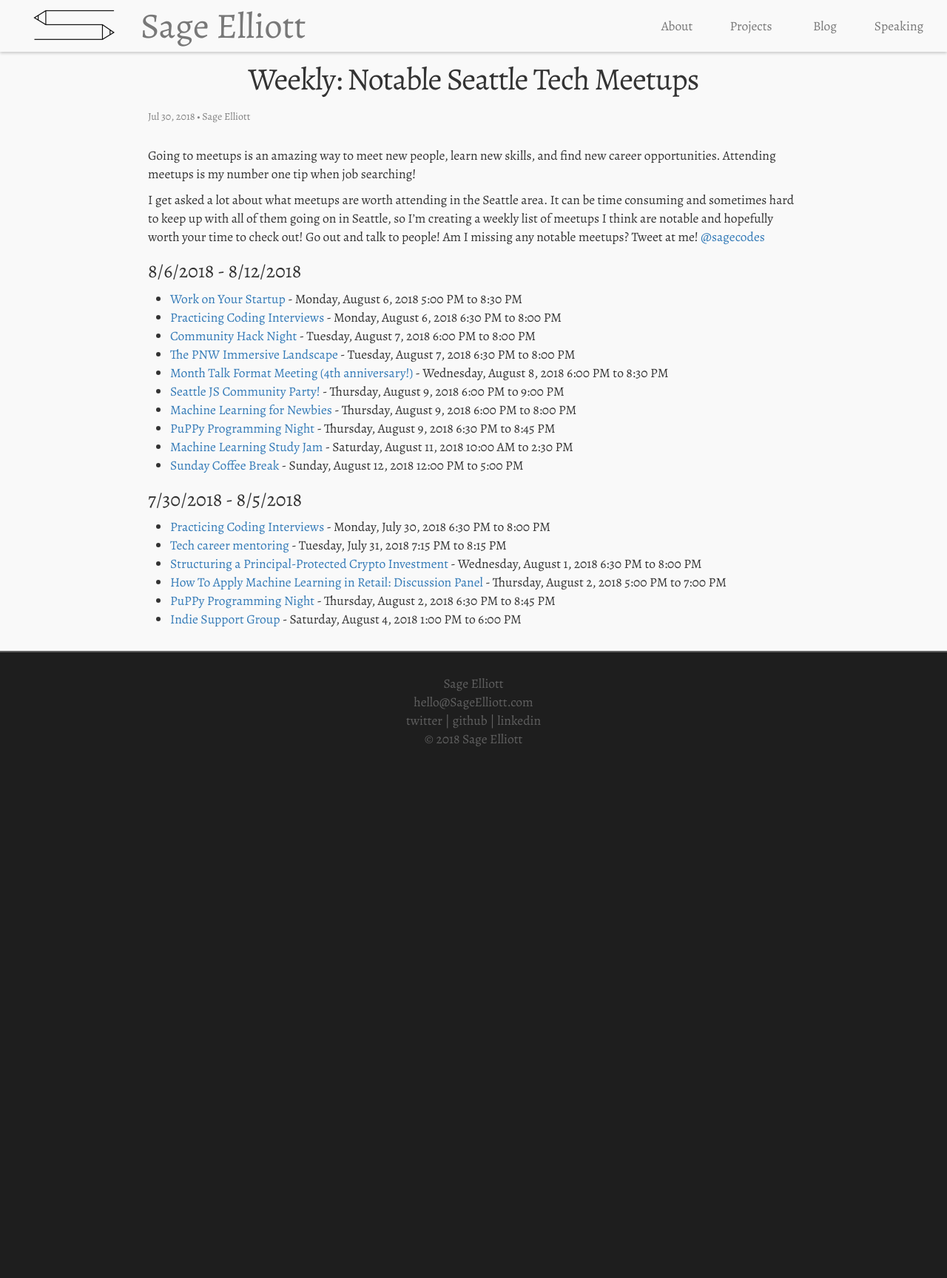
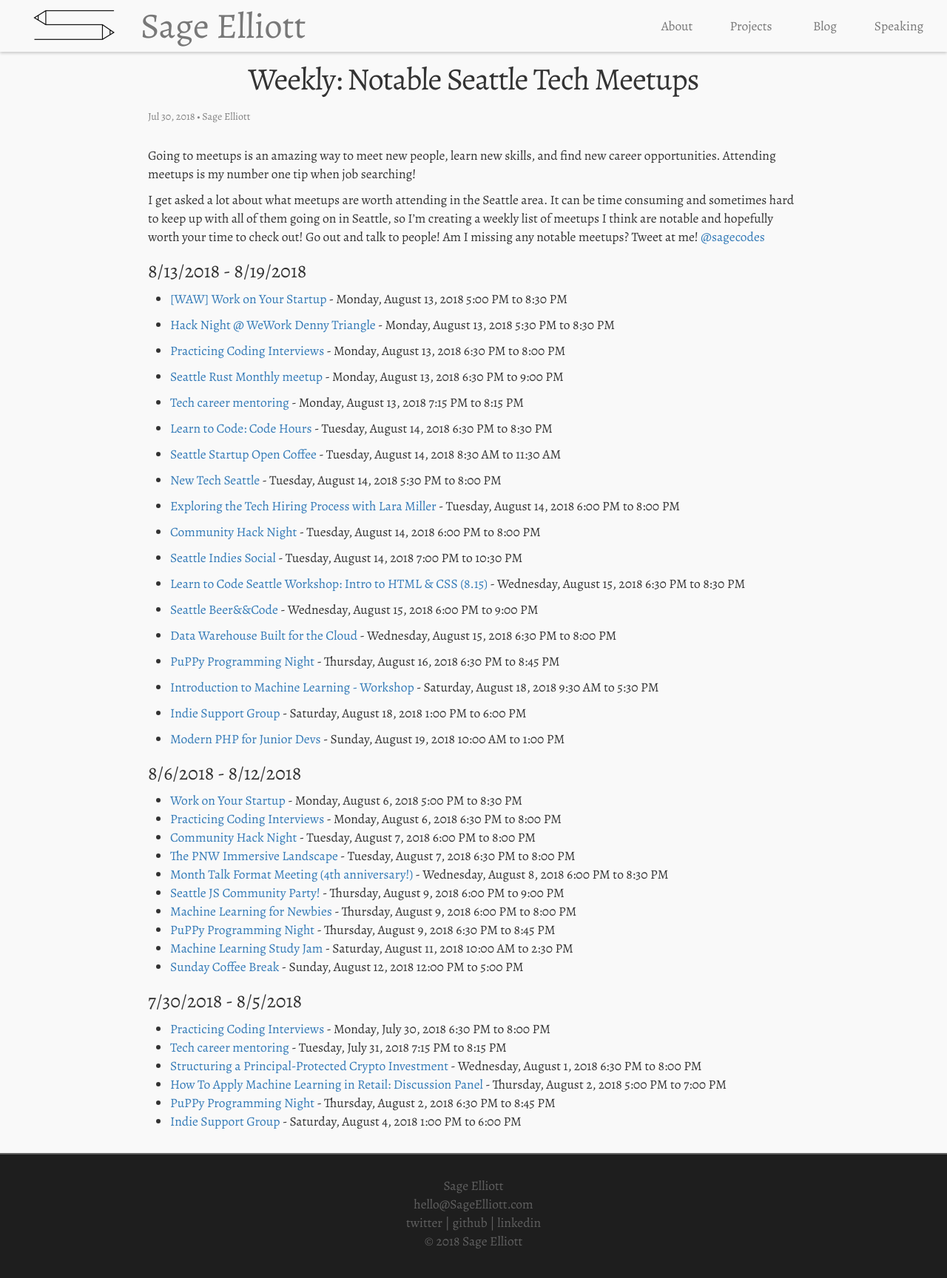
Before and after one commit to sagecodes/sage-blog, a Jekyll site: the page built from _posts/2018-07-30-post6-meetups-1.markdown, in a window 1280 px wide. Shown: the top 1728 px of the page at 74% size. Built offline with Jekyll 4.4.1, drawn with Linux system fonts in a browser that asks for light colours; nearby versions of some CDN libraries; some web fonts are replaced.

Commit message:
This weeks awesome meetupsgit add .

```diff
--- a/_posts/2018-07-30-post6-meetups-1.markdown
+++ b/_posts/2018-07-30-post6-meetups-1.markdown
@@ -12,6 +12,65 @@ published: true
 Going to meetups is an amazing way to meet new people, learn new skills, and find new career opportunities. Attending meetups is my number one tip when job searching!
 
 I get asked a lot about what meetups are worth attending in the Seattle area. It can be time consuming and sometimes hard to keep up with all of them going on in Seattle, so I'm creating a weekly list of meetups I think are notable and hopefully worth your time to check out! Go out and talk to people! Am I missing any notable meetups? Tweet at me! [@sagecodes]({{site.twitter}})
+
+
+### 8/13/2018 - 8/19/2018
+
+- [[WAW] Work on Your Startup](https://www.meetup.com/WorkAfterWork/events/253571172/) - Monday, August 13, 2018
+5:00 PM to 8:30 PM
+
+
+- [Hack Night @ WeWork Denny Triangle](https://www.meetup.com/seattlejshackers/events/253618476/) - Monday, August 13, 2018
+5:30 PM to 8:30 PM
+
+- [Practicing Coding Interviews](https://www.meetup.com/PSPPython/events/252185366/) - Monday, August 13, 2018
+6:30 PM to 8:00 PM
+
+- [Seattle Rust Monthly meetup](https://www.meetup.com/Seattle-Rust-Meetup/events/252350462/) - Monday, August 13, 2018
+6:30 PM to 9:00 PM
+
+- [Tech career mentoring](https://www.meetup.com/Seattle-Tech-Mentors/events/252851996/) - Monday, August 13, 2018
+7:15 PM to 8:15 PM
+
+- [Learn to Code: Code Hours](https://www.meetup.com/Learn-Code-Seattle/events/253387688/) - Tuesday, August 14, 2018
+6:30 PM to 8:30 PM
+
+- [Seattle Startup Open Coffee](https://www.meetup.com/Seattle-Startups-Open-Coffee/events/253399077/) - Tuesday, August 14, 2018
+8:30 AM to 11:30 AM
+
+- [New Tech Seattle](https://www.meetup.com/NewTechSeattle/events/248746901/) - Tuesday, August 14, 2018
+5:30 PM to 8:00 PM
+
+- [Exploring the Tech Hiring Process with Lara Miller](https://www.meetup.com/Seattle-University-Web-Developers-Meetup/events/246940617/) - Tuesday, August 14, 2018
+6:00 PM to 8:00 PM
+
+- [Community Hack Night](https://www.meetup.com/seattlejshackers/events/253317142/) - Tuesday, August 14, 2018
+6:00 PM to 8:00 PM
+
+- [Seattle Indies Social](https://www.meetup.com/SeattleIndies/events/252993809/) - Tuesday, August 14, 2018
+7:00 PM to 10:30 PM
+
+- [Learn to Code Seattle Workshop: Intro to HTML & CSS (8.15)](https://www.meetup.com/Learn-Code-Seattle/events/253432004/) - Wednesday, August 15, 2018
+6:30 PM to 8:30 PM
+
+- [Seattle Beer&&Code](https://www.meetup.com/Beer-Code-Seattle/events/dfmznnyxlbtb/) - Wednesday, August 15, 2018
+6:00 PM to 9:00 PM
+
+- [ Data Warehouse Built for the Cloud](https://www.meetup.com/Big-Data-Bellevue-BDB/events/252367649/) - Wednesday, August 15, 2018
+6:30 PM to 8:00 PM
+
+- [PuPPy Programming Night](https://www.meetup.com/PSPPython/events/253229361/) - Thursday, August 16, 2018
+6:30 PM to 8:45 PM
+
+- [Introduction to Machine Learning - Workshop](https://www.meetup.com/PSPPython/events/252531409/) - Saturday, August 18, 2018
+9:30 AM to 5:30 PM
+
+- [Indie Support Group](https://www.meetup.com/SeattleIndies/events/253737501/) - Saturday, August 18, 2018
+1:00 PM to 6:00 PM
+
+- [Modern PHP for Junior Devs](https://www.meetup.com/seaphp/events/253700677/) - Sunday, August 19, 2018
+10:00 AM to 1:00 PM
+
 
 ### 8/6/2018 - 8/12/2018
 
```
